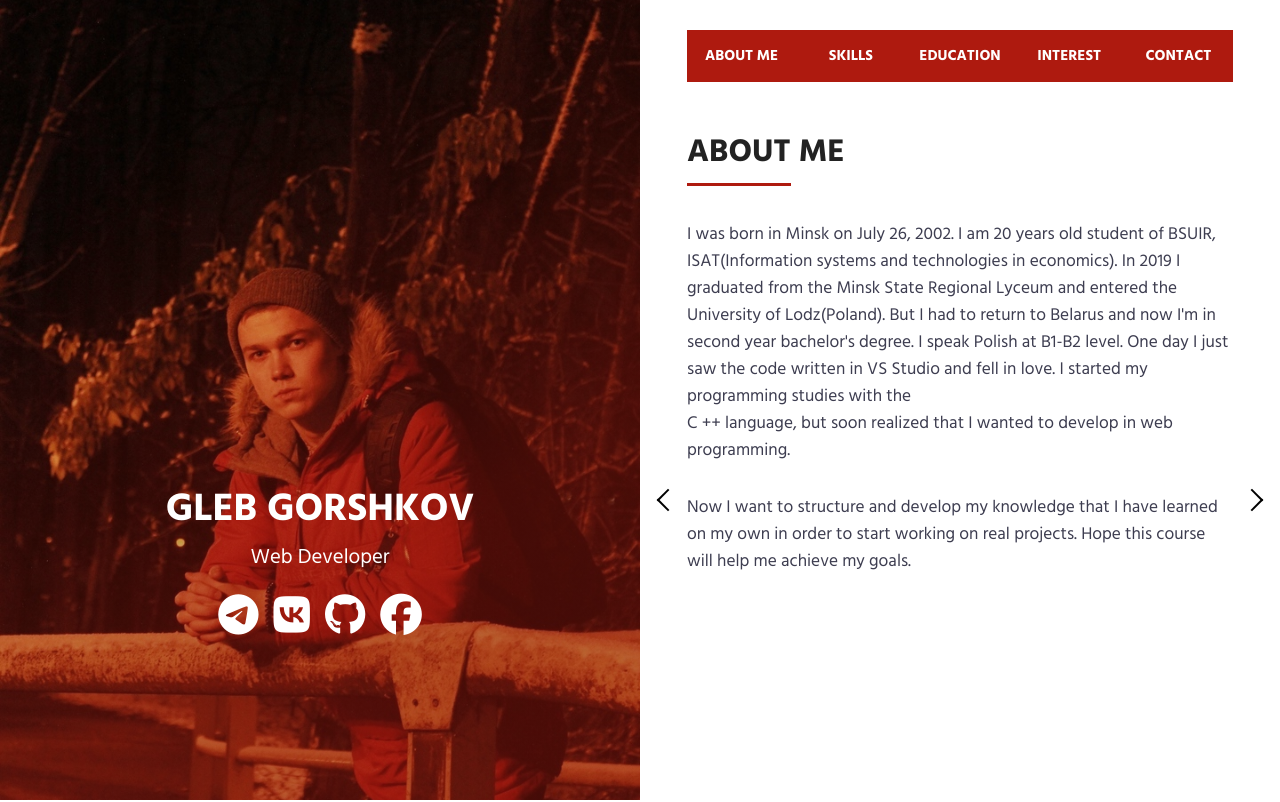
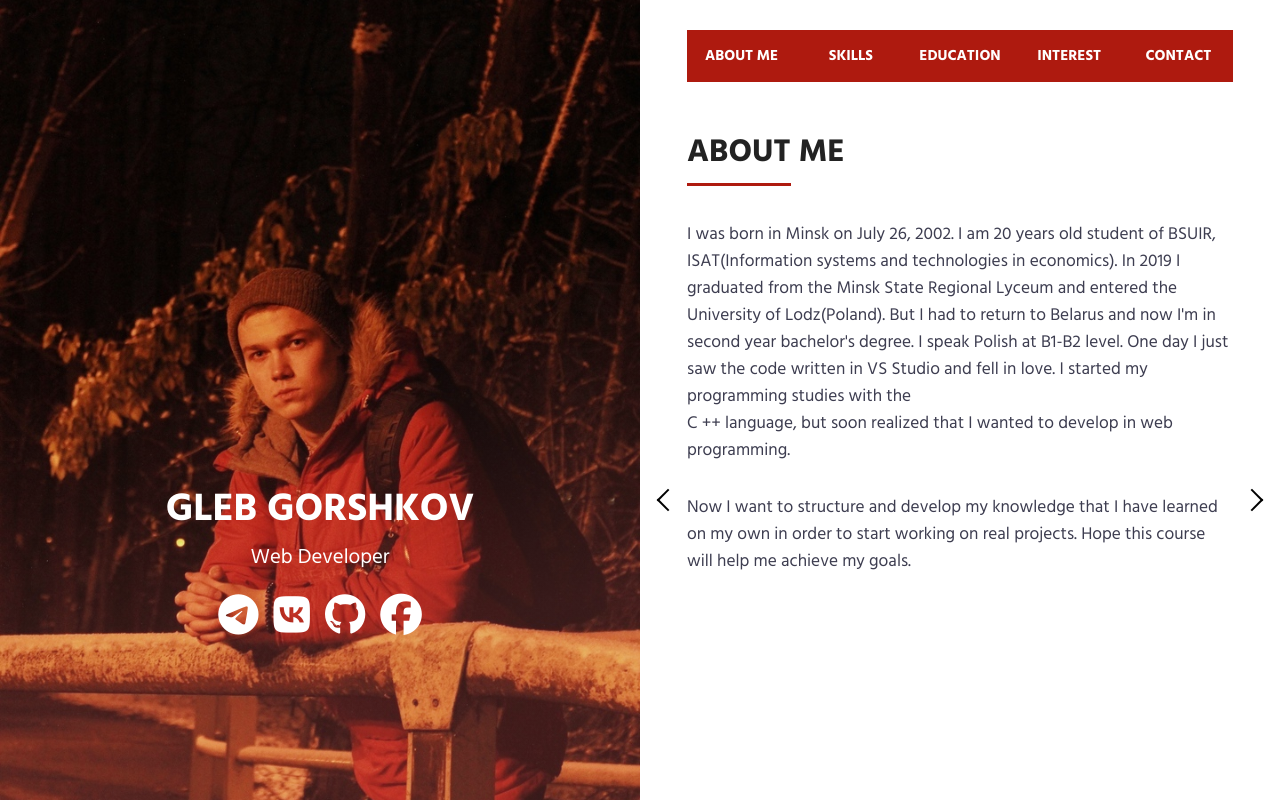
Before and after one commit to HlebHarshkou2002/CV, a plain HTML site: page index.html in a window 1280 px wide. Shown: the top 802 px of the page. Drawn offline with Linux system fonts and the light colour scheme.

Commit message:
add person image

```diff
--- a/assets/styles/blocks/person-block/person.css
+++ b/assets/styles/blocks/person-block/person.css
@@ -37,12 +37,12 @@ Person Section
     left: 0;
     width: 100%;
     height: 100%;
-    /* background: linear-gradient(
+    background: linear-gradient(
         347deg,
         rgba(112, 50, 50, 0.48) 23%,
         rgba(0, 0, 0, 1) 60%
       ),
-      url(/assets/images/intro/intro-person.jpg); */
+      url(/assets/images/intro/intro-person.jpg);
     background-repeat: no-repeat;
     background-position: center;
     background-size: cover;
```
